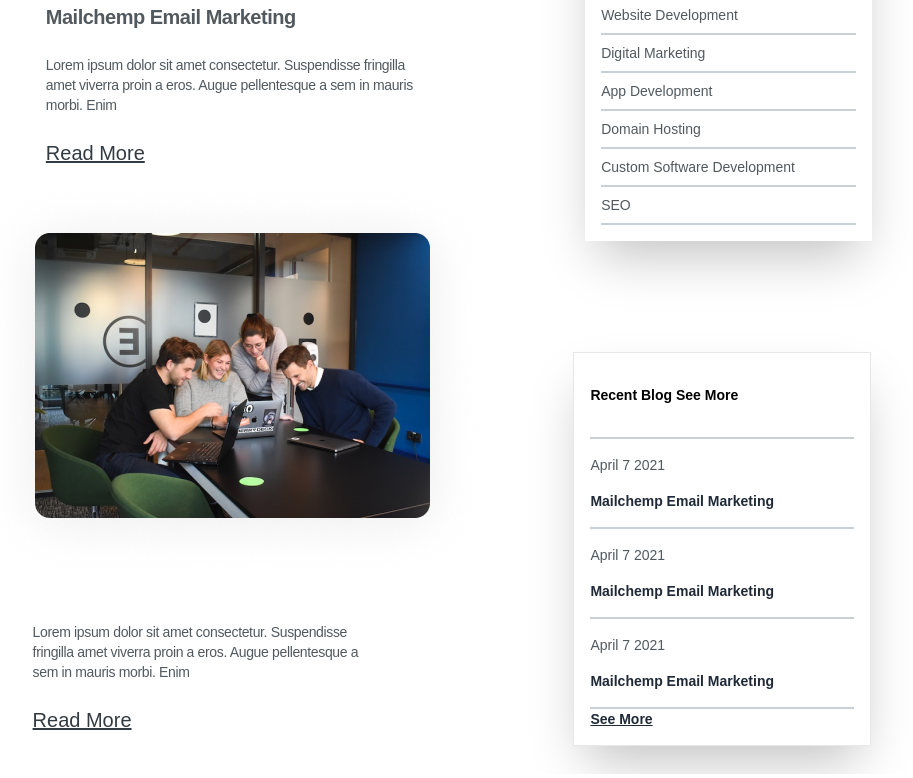
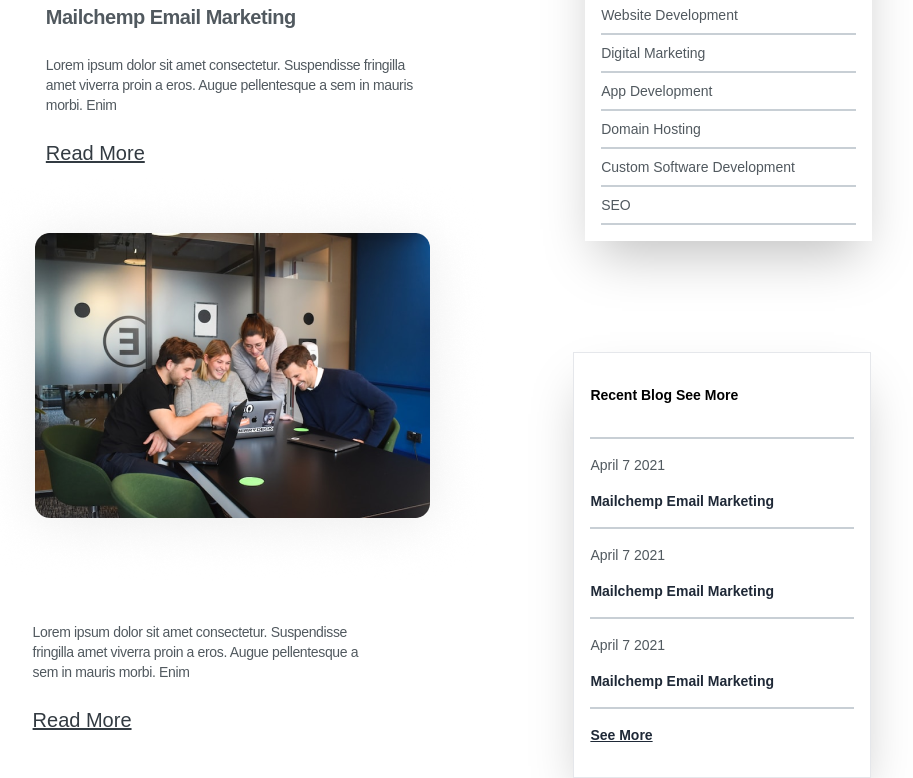
Before and after one commit to soyindrila-ghosh/Tech_Bridge, a website: page src/blog.html in a window 1280 px wide. Shown: the part 994-1772 px from the top of the page, without its empty margins (89-1002 px from the left). Drawn offline with Linux system fonts and the light colour scheme.

Commit message:
recent blog section add in blog.html

```diff
--- a/src/blog.html
+++ b/src/blog.html
@@ -199,7 +199,7 @@
                     <h2 class="text-[#51595F]">  April 7 2021</h2>
                     <p class="font-semibold"> Mailchemp Email Marketing</p>
                     <div class="border border-[#C8CFD5]"></div>
-                    <u><h2 class="font-semibold">See More</h2></u>
+                    <u><h2 class="font-semibold py-4">See More</h2></u>
 
                 </div>
             </div>
```
